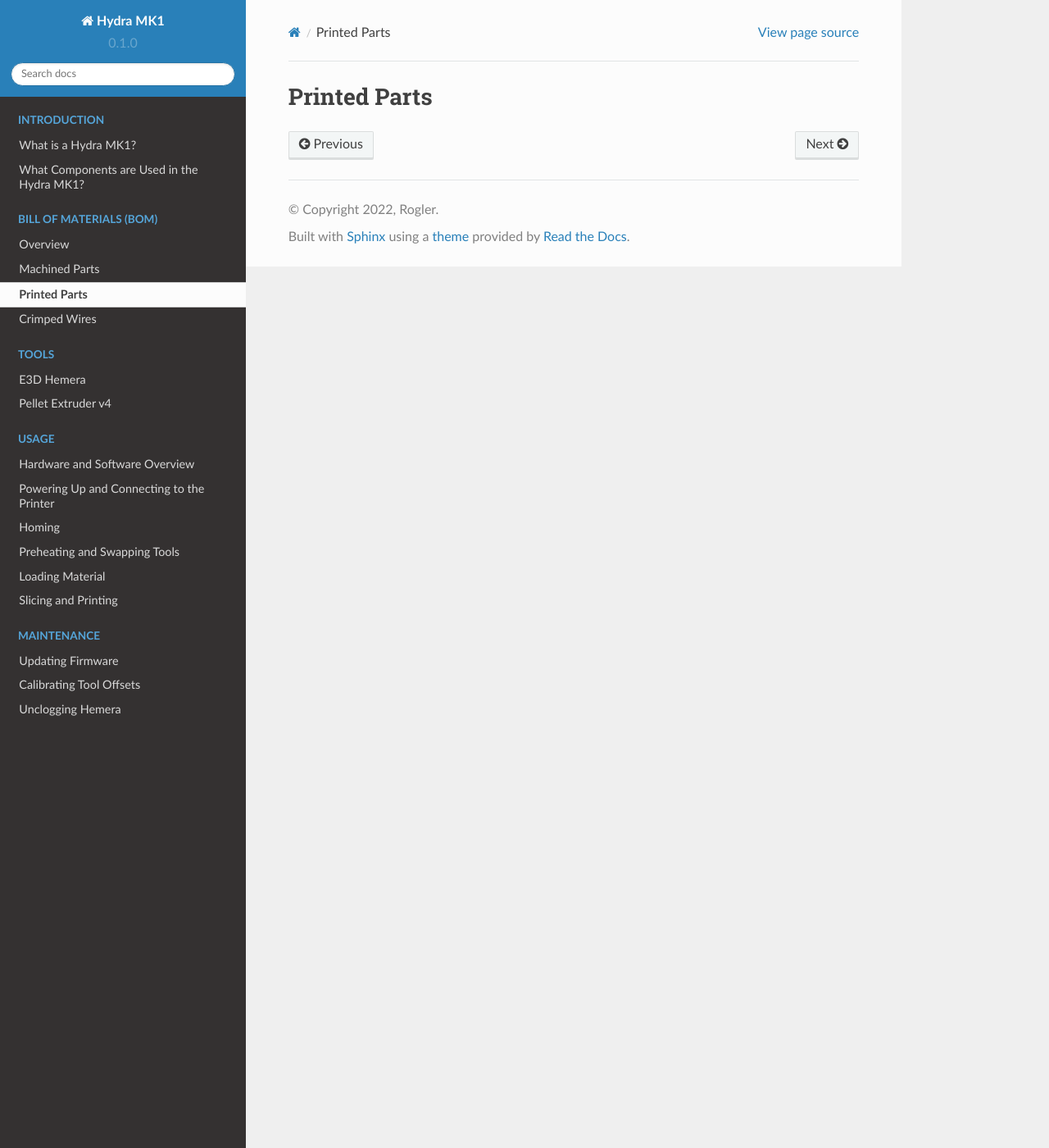
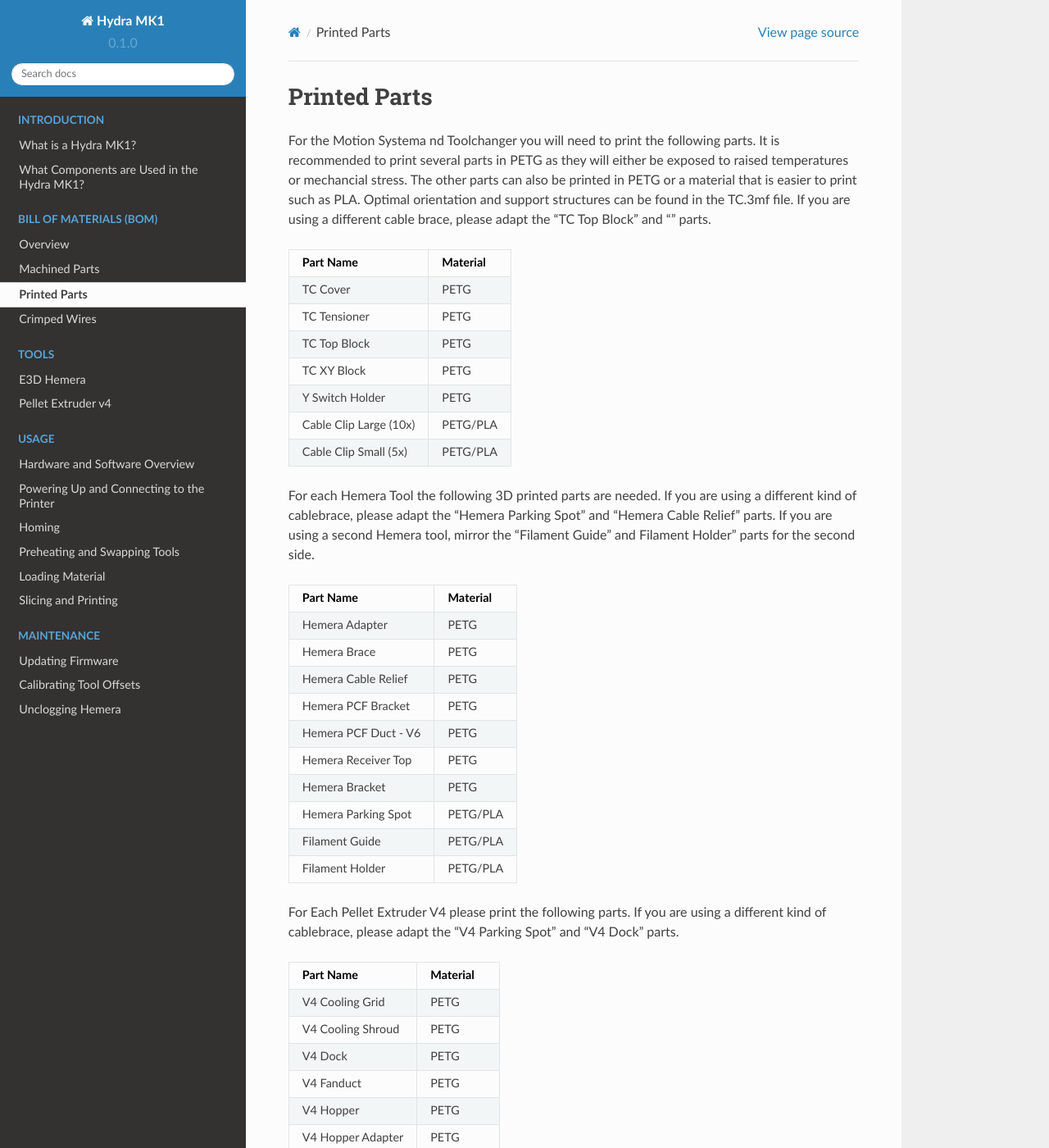
Before and after one commit to srl-ethz/hydra-documentation, a Sphinx documentation site: the page built from docs/source/bom/printed.rst, in a window 1280 px wide and 1400 px high. Shown: the whole window at 82% size. Built offline with Sphinx 7.4.7 and the Read the Docs theme 2.0.0, drawn with Linux system fonts in a browser that asks for light colours; pages that are not in the unit, such as notebooks, are missing from menus; some of the changed text lies outside the part shown.

Commit message:
Update printed.rst

```diff
--- a/docs/source/bom/printed.rst
+++ b/docs/source/bom/printed.rst
@@ -1,3 +1,49 @@
 ################################
 Printed Parts
 ################################
+
+For the Motion Systema nd Toolchanger you will need to print the following parts. It is recommended to print several parts in PETG as they will either be exposed to raised temperatures or mechancial stress. The other parts can also be printed in PETG or a material that is easier to print such as PLA. Optimal orientation and support structures can be found in the TC.3mf file. If you are using a different cable brace, please adapt the "TC Top Block" and "" parts.
+
+============================= ===================
+Part Name                     Material
+============================= ===================
+TC Cover                      PETG
+TC Tensioner                  PETG
+TC Top Block                  PETG
+TC XY Block                   PETG
+Y Switch Holder               PETG
+Cable Clip Large (10x)        PETG/PLA
+Cable Clip Small (5x)         PETG/PLA
+============================= ===================
+
+For each Hemera Tool the following 3D printed parts are needed. If you are using a different kind of cablebrace, please adapt the "Hemera Parking Spot" and "Hemera Cable Relief" parts. If you are using a second Hemera tool, mirror the "Filament Guide" and Filament Holder" parts for the second side.
+
+============================= ===================
+Part Name                     Material
+============================= ===================
+Hemera Adapter                PETG
+Hemera Brace                  PETG
+Hemera Cable Relief           PETG
+Hemera PCF Bracket            PETG
+Hemera PCF Duct - V6          PETG
+Hemera Receiver Top           PETG
+Hemera Bracket                PETG
+Hemera Parking Spot           PETG/PLA
+Filament Guide                PETG/PLA
+Filament Holder               PETG/PLA
+============================= ===================
+
+For Each Pellet Extruder V4 please print the following parts. If you are using a different kind of cablebrace, please adapt the "V4 Parking Spot" and "V4 Dock" parts.
+
+============================= ===================
+Part Name                     Material
+============================= ===================
+V4 Cooling Grid               PETG
+V4 Cooling Shroud             PETG
+V4 Dock                       PETG
+V4 Fanduct                    PETG
+V4 Hopper                     PETG
+V4 Hopper Adapter             PETG
+V4 Parking Spot               PETG/PLA
+V4 Plate                      PETG
+============================= ===================
```
